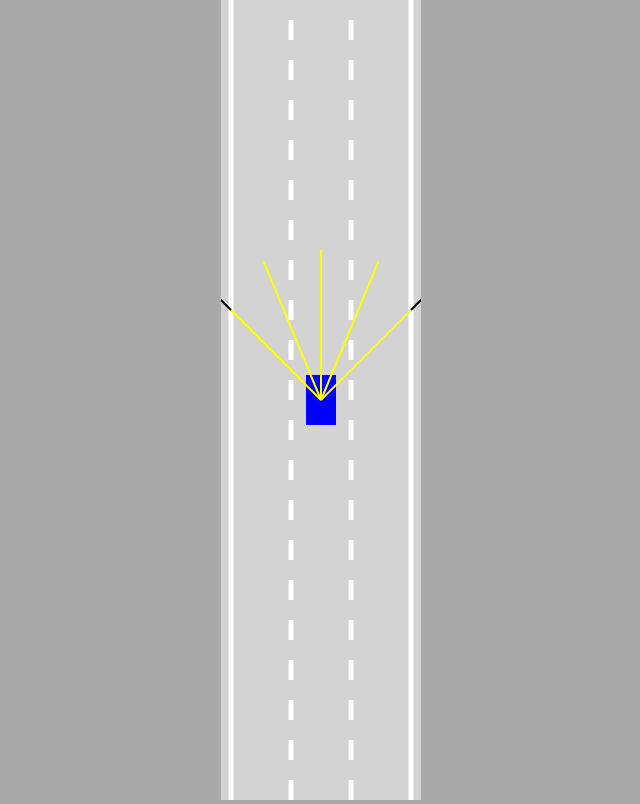
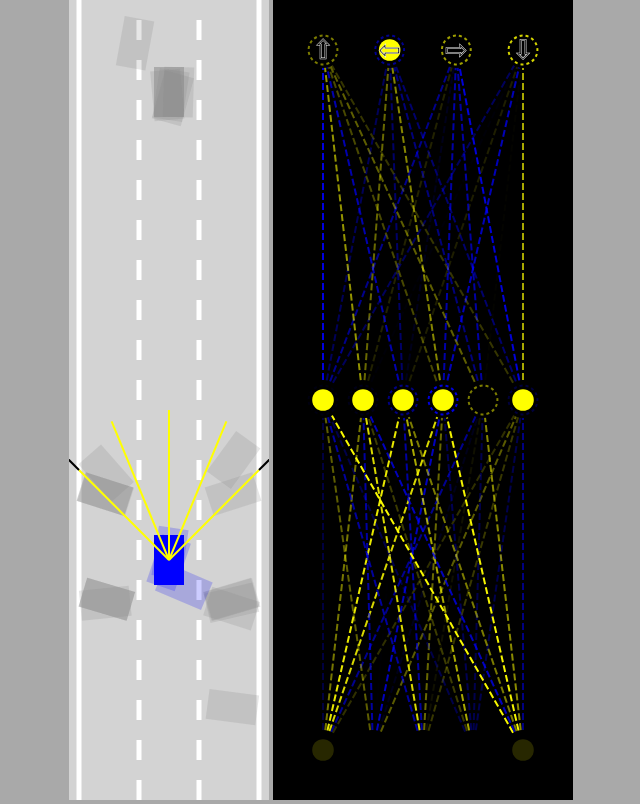
Before and after one commit to eric88525/self-driving-car, a plain HTML site: page index.html in a window 1280 px wide. Shown: the whole page, without its empty margins (319-959 px from the left). Drawn offline with Linux system fonts and the light colour scheme.

Commit message:
Add multiple ai car

```diff
--- a/car.js
+++ b/car.js
@@ -14,7 +14,7 @@ class Car {
 
         this.useBrain = controlType == "AI";
 
-        if (controlType != "DUMMY"){
+        if (controlType != "DUMMY") {
             this.sensor = new Sensor(this);
             this.brain = new NeuralNetwork([this.sensor.rayCount, 6, 4]);
         }
@@ -28,20 +28,20 @@ class Car {
             this.polygon = this.#createPolygon();
             this.damage = this.#assessDamage(roadBorders, traffic);
         }
-        if (this.sensor){
+        if (this.sensor) {
             this.sensor.update(roadBorders, traffic);
             // The signal will be stronger if the sensor detects an object is closer to the car
-            const offsets=this.sensor.readings.map(
-                s=>s==null?0:1-s.offset
+            const offsets = this.sensor.readings.map(
+                s => s == null ? 0 : 1 - s.offset
             );
             const outputs = NeuralNetwork.feedForward(offsets, this.brain);
             //console.log(outputs);
 
-            if(this.useBrain){
-                this.controls.forward=outputs[0];
-                this.controls.left=outputs[1];
-                this.controls.right=outputs[2];
-                this.controls.reverse=outputs[3];
+            if (this.useBrain) {
+                this.controls.forward = outputs[0];
+                this.controls.left = outputs[1];
+                this.controls.right = outputs[2];
+                this.controls.reverse = outputs[3];
             }
         }
 
@@ -53,8 +53,8 @@ class Car {
                 return true;
             }
         }
-        for(let i=0;i<traffic.length;i++) {
-            if(polyIntersect(this.polygon, traffic[i].polygon)) {
+        for (let i = 0; i < traffic.length; i++) {
+            if (polyIntersect(this.polygon, traffic[i].polygon)) {
                 return true;
             }
         }
@@ -140,7 +140,7 @@ class Car {
         this.y -= Math.cos(this.angle) * this.speed;
     }
 
-    draw(ctx, color) {
+    draw(ctx, color, drawSensors = false) {
 
         if (this.damage)
             ctx.fillStyle = "gray";
@@ -155,8 +155,8 @@ class Car {
 
         ctx.fill()
 
-        if (this.sensor)
+        if (this.sensor && drawSensors) {
             this.sensor.draw(ctx);
-
+        }
     }
 }
--- a/index.html
+++ b/index.html
@@ -6,7 +6,10 @@
 </head>
 
 <body>
-  <canvas id="myCanvas"> </canvas>
+  <canvas id="carCanvas"> </canvas>
+  <canvas id="networkCanvas"> </canvas>
+  <script src="visualizer.js"></script>
+
   <script src="network.js"></script>
   <script src="sensor.js"></script>
   <script src="utils.js"></script>
@@ -14,5 +17,4 @@
   <script src="car.js"></script>
   <script src="control.js"></script>
   <script src="main.js"></script>
-
 </body>
--- a/main.js
+++ b/main.js
@@ -1,13 +1,20 @@
-const canvas = document.getElementById("myCanvas");
-canvas.width = 200;
+const carCanvas = document.getElementById("carCanvas");
+carCanvas.width = 200;
+
+const networkCanvas = document.getElementById("networkCanvas");
+networkCanvas.width = 300;
 
 // canvas reference
 // https://www.w3schools.com/tags/ref_canvas.asp
-const ctx = canvas.getContext("2d");
+const carCtx = carCanvas.getContext("2d");
+const networkCtx = networkCanvas.getContext("2d");
 
 // objects
-const road = new Road(canvas.width / 2, canvas.width*0.9);
-const car = new Car(road.getLaneCenter(1), 100, 30, 50, "AI", 3);
+const road = new Road(carCanvas.width / 2, carCanvas.width*0.9);
+
+const N = 100;
+
+const cars = generateCars(N);
 
 const traffic = [
     new Car(road.getLaneCenter(1), -100, 30, 50, "DUMMY", 2)
@@ -15,28 +22,54 @@ const traffic = [
 
 animate();
 
-function animate() {
+function generateCars(N){
+    const cars=[];
+
+    for(let i=0;i<=N;i++){
+        cars.push(new Car(road.getLaneCenter(1), 100, 30, 50, "AI", 3));
+    }
+
+    return cars;
+}
+
+
+function animate(time) {
 
     for(let i=0;i<traffic.length;i++)
         traffic[i].update(road.borders, []);
 
-    car.update(road.borders, traffic);
-    canvas.height = window.innerHeight;
+    for(let i=0;i<cars.length;i++){
+        cars[i].update(road.borders, traffic);
+    }
+
+    carCanvas.height = window.innerHeight;
+    networkCanvas.height = window.innerHeight;
 
     // Saves the state of the current context
-    ctx.save();
+    carCtx.save();
     // Let the car stay in the center
-    ctx.translate(0, -car.y + canvas.height*0.5);
+    carCtx.translate(0, -cars[0].y + carCanvas.height*0.7);
 
-    road.draw(ctx);
+    road.draw(carCtx);
 
-    for(let i=0;i<traffic.length;i++)
-        traffic[i].draw(ctx, "red");
+    for(let i=0;i<traffic.length;i++){
+        traffic[i].draw(carCtx, "red");
+    }
 
-    car.draw(ctx, "blue");
+    carCtx.globalAlpha = 0.2;
 
+    for(let i=0;i<cars.length;i++){
+        cars[i].draw(carCtx, "blue");
+    }
+
+    carCtx.globalAlpha=1;
+
+    cars[0].draw(carCtx, "blue", true);
     // Returns previously saved path state and attributes
-    ctx.restore();
+    carCtx.restore();
 
+    networkCtx.lineDashOffset = -time/50;
+
+    Visualizer.drawNetwork(networkCtx, cars[0].brain);
     requestAnimationFrame(animate);
 }
--- a/style.css
+++ b/style.css
@@ -4,7 +4,10 @@ body {
     overflow: hidden;
     text-align: center;
 }
+#networkCanvas{
+    background: black;
+}
 
-#myCanvas{
+#carCanvas{
     background: lightgray;
 }
--- a/utils.js
+++ b/utils.js
@@ -39,3 +39,11 @@ function polyIntersect(poly1, poly2) {
     }
     return false;
 }
+
+function getRGBA(value){
+    const alpha=Math.abs(value);
+    const R=value<0?0:255;
+    const G=R;
+    const B=value>0?0:255;
+    return "rgba("+R+","+G+","+B+","+alpha+")";
+}
--- /dev/null
+++ b/visualizer.js
@@ -0,0 +1,110 @@
+class Visualizer{
+    static drawNetwork(ctx,network){
+        const margin=50;
+        const left=margin;
+        const top=margin;
+        const width=ctx.canvas.width-margin*2;
+        const height=ctx.canvas.height-margin*2;
+
+        const levelHeight=height/network.levels.length;
+
+        for(let i=network.levels.length-1;i>=0;i--){
+            const levelTop=top+
+                lerp(
+                    height-levelHeight,
+                    0,
+                    network.levels.length==1
+                        ?0.5
+                        :i/(network.levels.length-1)
+                );
+
+            ctx.setLineDash([7,3]);
+            Visualizer.drawLevel(ctx,network.levels[i],
+                left,levelTop,
+                width,levelHeight,
+                i==network.levels.length-1
+                    ?['⇧','⇦','⇨','⇩']
+                    :[]
+            );
+        }
+    }
+
+    static drawLevel(ctx,level,left,top,width,height,outputLabels){
+        const right=left+width;
+        const bottom=top+height;
+
+        const {inputs,outputs,weights,biases}=level;
+
+        for(let i=0;i<inputs.length;i++){
+            for(let j=0;j<outputs.length;j++){
+                ctx.beginPath();
+                ctx.moveTo(
+                    Visualizer.#getNodeX(inputs,i,left,right),
+                    bottom
+                );
+                ctx.lineTo(
+                    Visualizer.#getNodeX(outputs,j,left,right),
+                    top
+                );
+                ctx.lineWidth=2;
+                ctx.strokeStyle=getRGBA(weights[i][j]);
+                ctx.stroke();
+            }
+        }
+
+        const nodeRadius=18;
+        for(let i=0;i<inputs.length;i++){
+            const x=Visualizer.#getNodeX(inputs,i,left,right);
+            ctx.beginPath();
+            ctx.arc(x,bottom,nodeRadius,0,Math.PI*2);
+            ctx.fillStyle="black";
+            ctx.fill();
+            ctx.beginPath();
+            ctx.arc(x,bottom,nodeRadius*0.6,0,Math.PI*2);
+            ctx.fillStyle=getRGBA(inputs[i]);
+            ctx.fill();
+        }
+
+        for(let i=0;i<outputs.length;i++){
+            const x=Visualizer.#getNodeX(outputs,i,left,right);
+            ctx.beginPath();
+            ctx.arc(x,top,nodeRadius,0,Math.PI*2);
+            ctx.fillStyle="black";
+            ctx.fill();
+            ctx.beginPath();
+            ctx.arc(x,top,nodeRadius*0.6,0,Math.PI*2);
+            ctx.fillStyle=getRGBA(outputs[i]);
+            ctx.fill();
+
+            ctx.beginPath();
+            ctx.lineWidth=2;
+            ctx.arc(x,top,nodeRadius*0.8,0,Math.PI*2);
+            ctx.strokeStyle=getRGBA(biases[i]);
+            ctx.setLineDash([3,3]);
+            ctx.stroke();
+            ctx.setLineDash([]);
+
+            if(outputLabels[i]){
+                ctx.beginPath();
+                ctx.textAlign="center";
+                ctx.textBaseline="middle";
+                ctx.fillStyle="black";
+                ctx.strokeStyle="white";
+                ctx.font=(nodeRadius*1.5)+"px Arial";
+                ctx.fillText(outputLabels[i],x,top+nodeRadius*0.1);
+                ctx.lineWidth=0.5;
+                ctx.strokeText(outputLabels[i],x,top+nodeRadius*0.1);
+            }
+        }
+    }
+
+    static #getNodeX(nodes,index,left,right){
+        return lerp(
+            left,
+            right,
+            nodes.length==1
+                ?0.5
+                :index/(nodes.length-1)
+        );
+    }
+}
```
